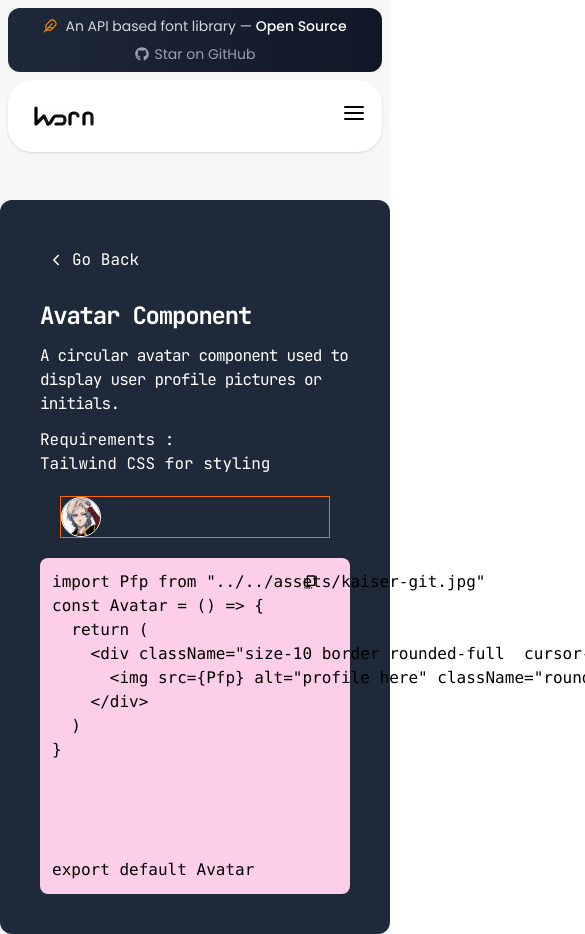
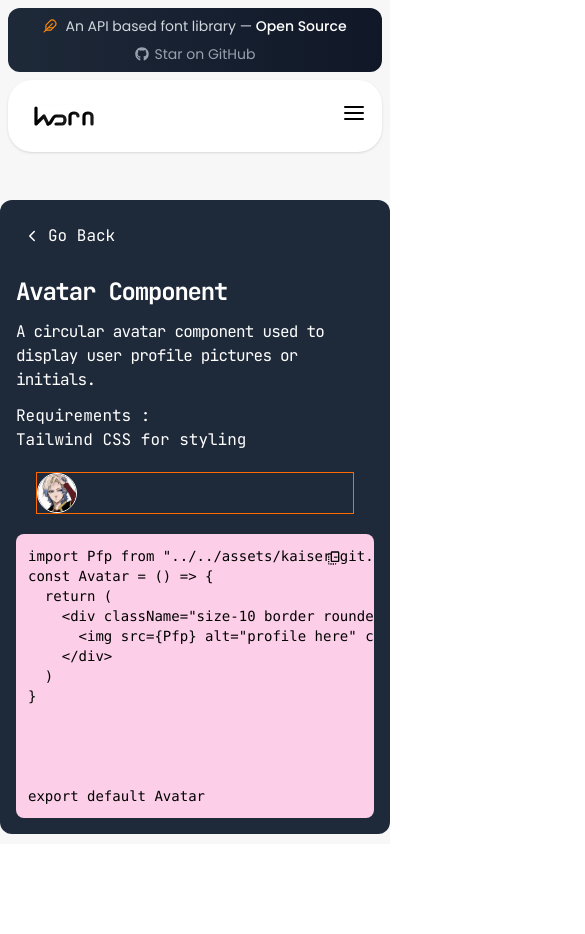
Before and after one commit to vathsavv56/Kern, a React (Vite) app: page /components/avatar in a window 390 px wide. Shown: the top 934 px of the page, 585 px wide, since content can reach past the window. After the commit the page ends 844 px from the top, so only its background shows below. Built offline with nearby package versions, Linux system fonts and the light colour scheme.

Commit message:
fixed code overflow issue in ItemSHowCase.tsx

```diff
--- a/src/client/components/kernC/ItemShowCase.tsx
+++ b/src/client/components/kernC/ItemShowCase.tsx
@@ -33,7 +33,7 @@ const ItemShowCase = ({
   };
 
   return (
-    <div className="h-fit max-w-5xl mx-auto p-10 flex flex-col gap-5 text-white  bg-gray-800 rounded-xl relative">
+    <div className="h-fit max-w-5xl mx-auto p-4 md:p-10 flex flex-col gap-5 text-white  bg-gray-800 rounded-xl relative">
       <div id="back" >
         <button className="flex items-center gap-2 hover:bg-gray-50 w-fit cursor-pointer hover:text-black rounded-2xl p-2 transition-all duration-300 hover:scale-110"
           onClick={() => navigate("/components")}
@@ -54,9 +54,9 @@ const ItemShowCase = ({
           {Component}
         </div>
 
-        <pre className="bg-pink-200 text-black p-3  rounded-lg w-full relative md:text-lg sm:text-xl">
+        <pre className="bg-pink-200 text-black p-3 rounded-lg w-full relative text-sm md:text-lg overflow-x-auto">
           <code>
-            <MdCopyAll className="absolute right-7  text-2xl p-1 hover:bg-gray-50 hover:text-black hover:rounded-full cursor-pointer" onClick={handleCopy} />
+            <MdCopyAll className="absolute right-7 top-3 text-2xl p-1 hover:bg-gray-50 hover:text-black hover:rounded-full cursor-pointer" onClick={handleCopy} />
             {code}
           </code>
         </pre>
```
